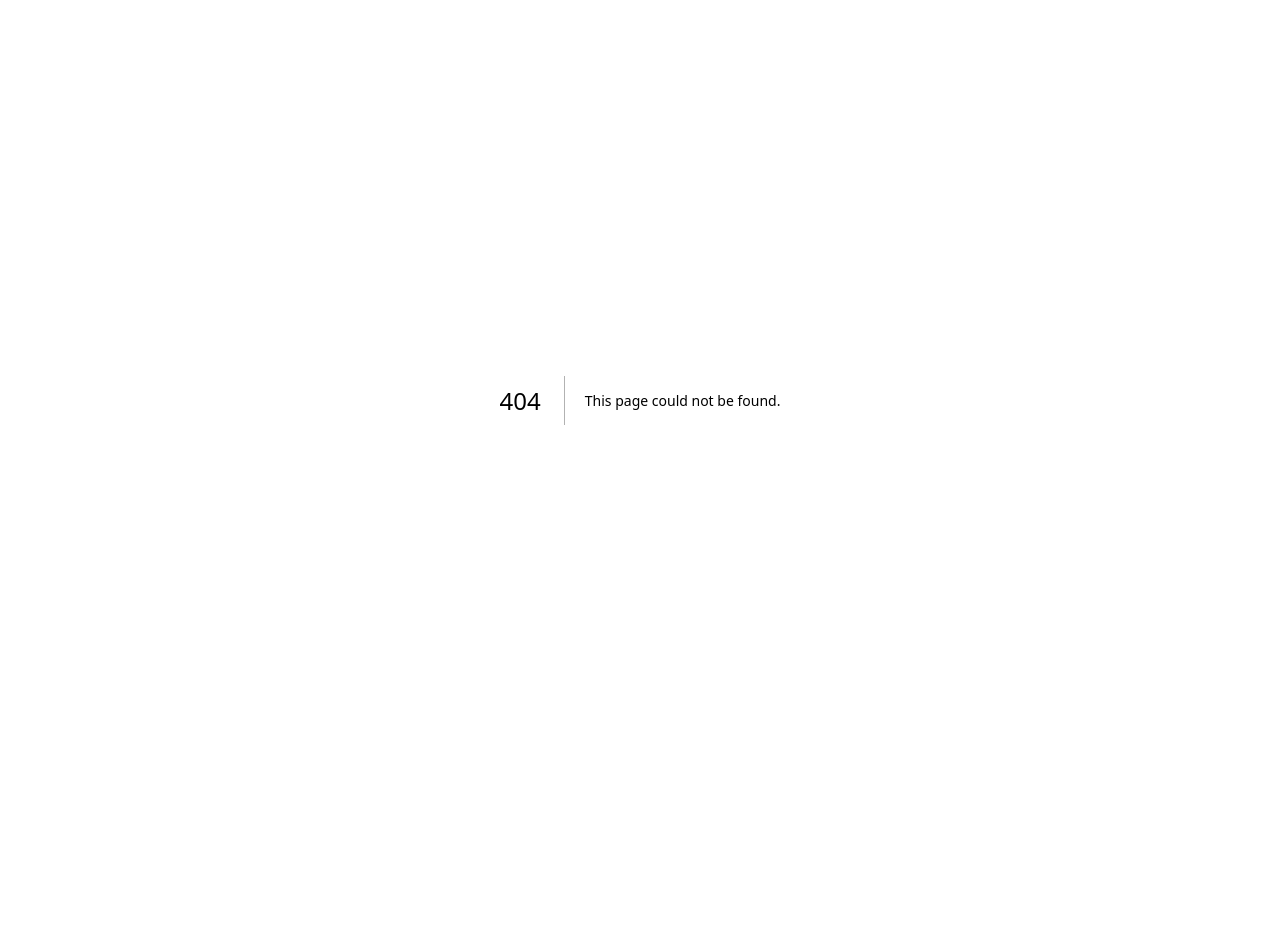
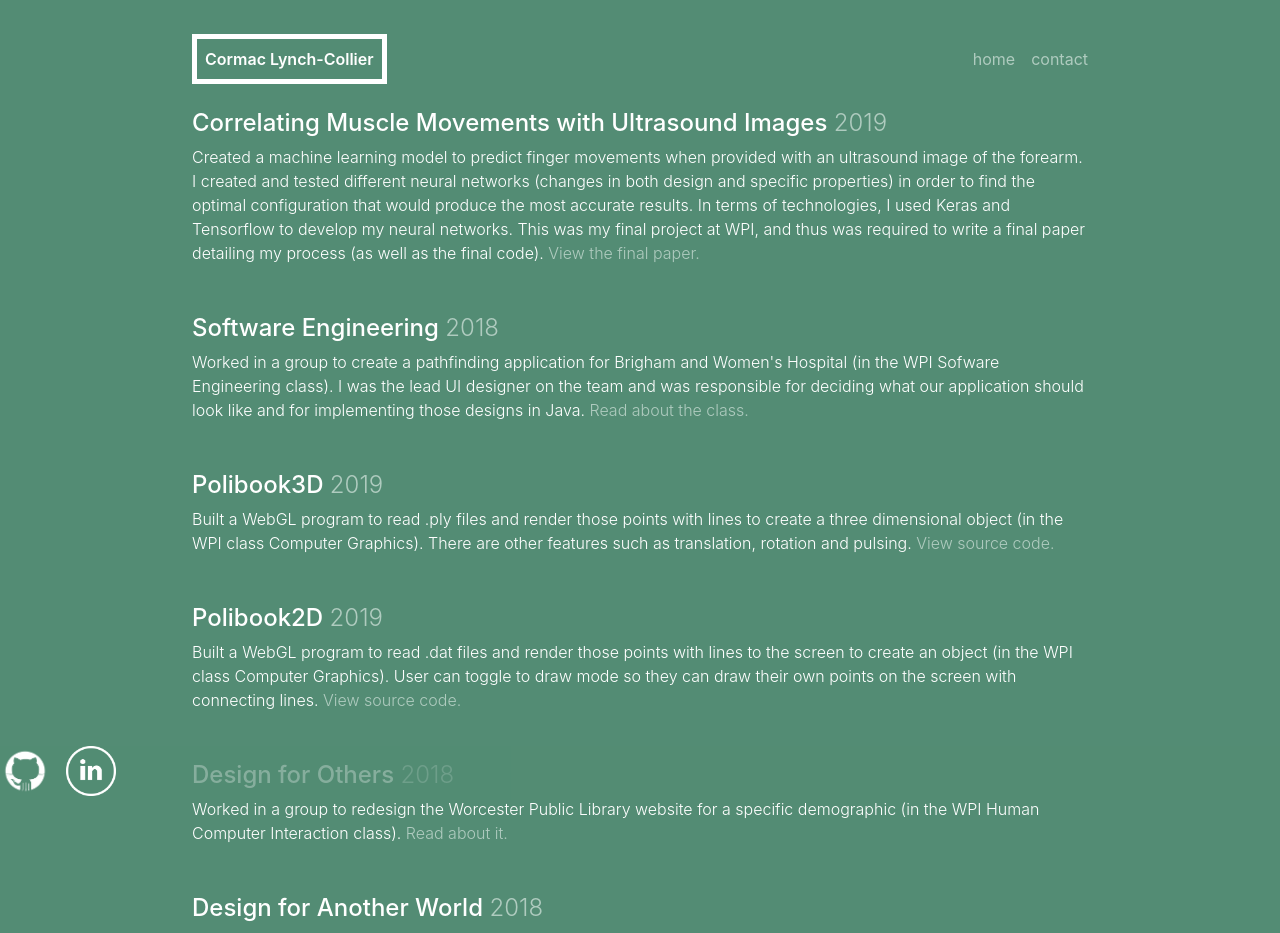
Before and after one commit to cormaclc/cormaclynchcollier.com, a Next.js app: page /engineer in a window 1280 px wide. Before the commit this address had no page. Shown: the top 933 px of the page. Before the commit the page ends 800 px from the top, so only its background shows below. Built offline with nearby package versions, Linux system fonts and the light colour scheme.

Commit message:
feat: engineer page

```diff
--- /dev/null
+++ b/src/content/engineer.ts
@@ -0,0 +1,71 @@
+import type { Project } from '../types';
+
+export const ENGINEER_PROJECTS: Project[] = [
+  {
+    title: 'Correlating Muscle Movements with Ultrasound Images',
+    date: '2019',
+    description: 'Created a machine learning model to predict finger movements when provided with an ultrasound image of the forearm. I created and tested different neural networks (changes in both design and specific properties) in order to find the optimal configuration that would produce the most accurate results. In terms of technologies, I used Keras and Tensorflow to develop my neural networks. This was my final project at WPI, and thus was required to write a final paper detailing my process (as well as the final code). ',
+    links: [{
+      text: 'View the final paper.', href: '/documents/MQPFinalPaper.pdf'
+    }]
+  },
+  {
+    title: 'Software Engineering',
+    date: '2018',
+    description: 'Worked in a group to create a pathfinding application for Brigham and Women\'s Hospital (in the WPI Sofware Engineering class). I was the lead UI designer on the team and was responsible for deciding what our application should look like and for implementing those designs in Java.',
+    links: [{
+      text: 'Read about the class.', href: 'https://www.wpi.edu/academics/calendar-courses/course-descriptions/computer-science#cs_3733'
+    }]
+  },
+  {
+    title: 'Polibook3D',
+    date: '2019',
+    description: 'Built a WebGL program to read .ply files and render those points with lines to create a three dimensional object (in the WPI class Computer Graphics). There are other features such as translation, rotation and pulsing.',
+    links: [{
+      text: 'View source code.',
+      href: 'https://github.com/cormaccollier/polibook3D-webgl'
+    }]
+  },
+  {
+    title: 'Polibook2D',
+    date: '2019',
+    description: 'Built a WebGL program to read .dat files and render those points with lines to the screen to create an object (in the WPI class Computer Graphics). User can toggle to draw mode so they can draw their own points on the screen with connecting lines.',
+    links: [{
+      text: 'View source code.',
+      href: 'https://github.com/cormaccollier/polibook2D-webgl'
+    }],
+  },
+  {
+    title: 'Design for Others',
+    date: '2018',
+    description: 'Worked in a group to redesign the Worcester Public Library website for a specific demographic (in the WPI Human Computer Interaction class).',
+    links: [{
+      text: 'Read about it.',
+      href: 'https://medium.com/@cormac.collier/design-for-feedback-c212af828ccc'
+    }],
+  },
+  {
+    title: 'Design for Another World',
+    date: '2018',
+    description: 'Worked in a group to create a Virtual Reality application (in the WPI Human Computer Interaction class). We chose to create a travel application that would expose users to new places with images and sounds.',
+    links: [{
+      text: 'Try it out.',
+      href: 'https://travel-the-world.glitch.me/'
+    }, {
+      text: 'Read about it.',
+      href: 'https://medium.com/design-for-another-worldgroup-3/design-for-another-world-c2c25441c15e'
+    }],
+  },
+  {
+    title: 'Design for Understanding',
+    date: '2018',
+    description: 'Worked in a group to create an application that would display data about music (in the WPI Human Computer Interaction class). We found a data set and displayed songs based on where they were produced, where artists were from, and songs per artist for a particularly state.',
+    links: [{
+      text: 'Try it out.',
+      href: 'https://musicdatavis.github.io/index.html'
+    }, {
+      text: 'Read about it.',
+      href: 'https://medium.com/@matticoli/visualizing-the-corgis-music-dataset-36f02bdd51bc'
+    }],
+  }
+];
--- /dev/null
+++ b/src/pages/engineer.tsx
@@ -0,0 +1,31 @@
+import React from 'react';
+import { Bookends } from '../components/Bookends';
+import { ENGINEER_PROJECTS } from '../content/engineer';
+
+// styles
+import '../styles/base.scss';
+
+const Engineer = () => {
+  return (
+    <Bookends>
+      {ENGINEER_PROJECTS.map((project) => (
+        <div key={project.title} className='section-spacing'>
+          <h3>{project.title}{' '}<span>{project.date}</span></h3>
+          <p>
+            {project.description}
+            {project.links.map((link) => (
+              <span key={link.href}>
+                {' '}
+                <a href={link.href} target="_blank" rel="noreferrer">
+                  {link.text}
+                </a>
+              </span>
+            ))}
+          </p>
+        </div>
+      ))}
+    </Bookends>
+  );
+};
+
+export default Engineer;
```
Also changed, not shown: 1 other file (tests, documents, lock files or other folders).
